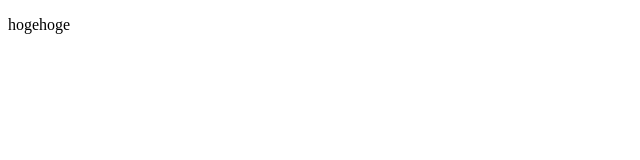
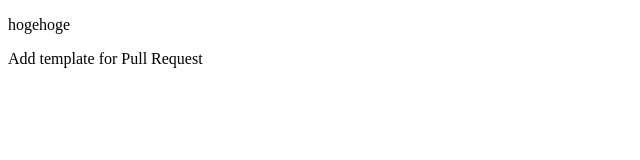
Before and after one commit to taka-harada/githubactions-sample, a website: page index.html in a window 1280 px wide. Shown: the whole page, without its empty margins (0-640 px from the left). Drawn offline with Linux system fonts and the light colour scheme.

Commit message:
Add text for test

```diff
--- a/index.html
+++ b/index.html
@@ -3,6 +3,7 @@
     <head></head>
     <body>
         <p>hogehoge</p>
+	<p>Add template for Pull Request</p>
         <script type="text/javascript" src="index.js"></script>
     </body>
 </html>
```
